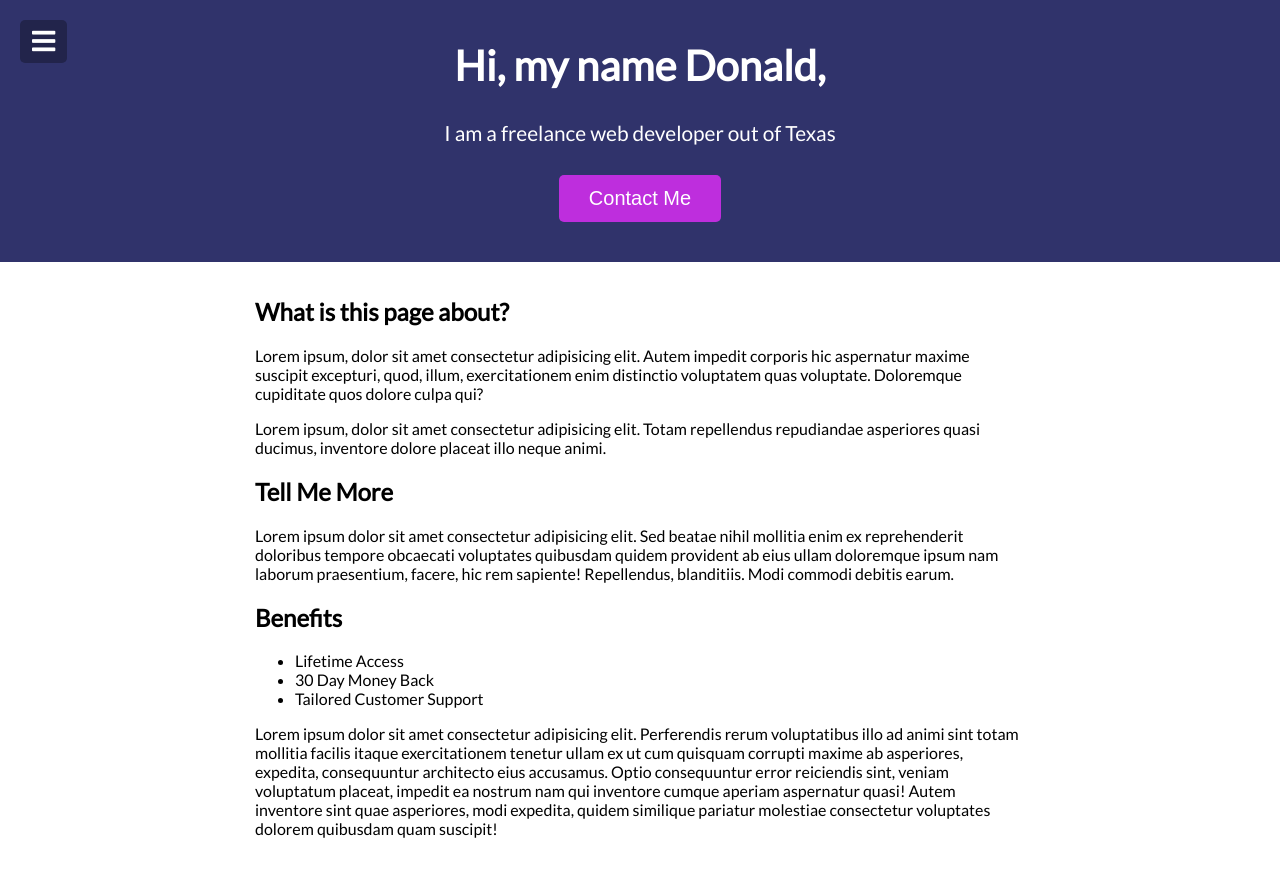
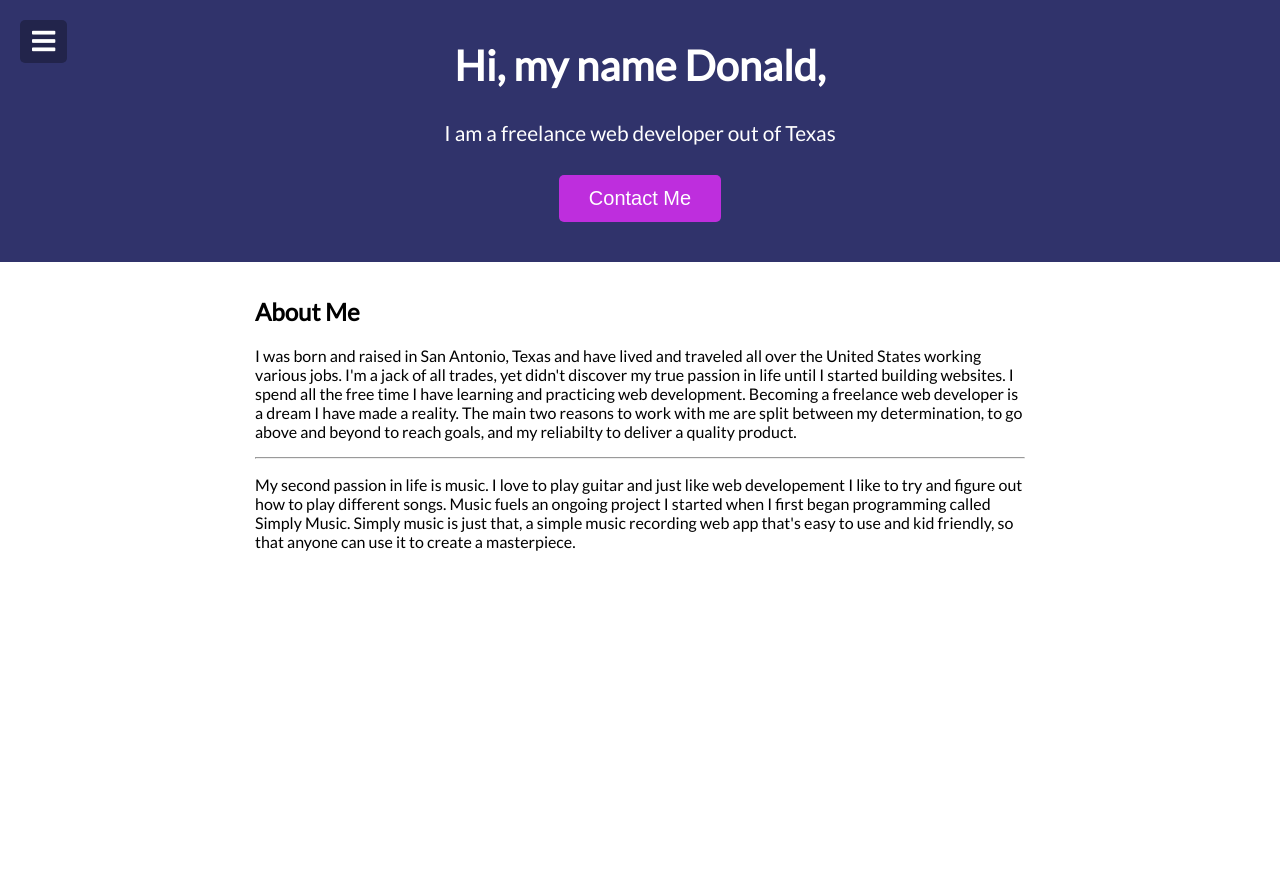
Before and after one commit to dballowe7912/portfolio-react, a React (Create React App) app: page / in a window 1280 px wide. After the commit the page ends 800 px from the top, so only its background shows below. Built offline with nearby package versions, Linux system fonts and the light colour scheme.

Commit message:
Created content for About Me Page

```diff
--- a/src/components/main-content/MainContent.component.jsx
+++ b/src/components/main-content/MainContent.component.jsx
@@ -5,21 +5,21 @@ class MainContent extends Component {
         return (
             <div className="main-content">
                 <div className="container">
-                    <h2>What is this page about?</h2>
-                    <p>Lorem ipsum, dolor sit amet consectetur adipisicing elit. Autem impedit corporis hic aspernatur maxime suscipit excepturi, quod, illum, exercitationem enim distinctio voluptatem quas voluptate. Doloremque cupiditate quos dolore culpa qui?</p>
-                    <p>Lorem ipsum, dolor sit amet consectetur adipisicing elit. Totam repellendus repudiandae asperiores quasi ducimus, inventore dolore placeat illo neque animi.</p>
+                    <h2>About Me</h2>
+                    <p>I was born and raised in San Antonio, Texas and have lived and traveled all over the United States
+                    working various jobs. I'm a jack of all trades, yet didn't discover my true passion in life
+                    until I started building websites. I spend all the free time I have learning and practicing web development.
+                    Becoming a freelance web developer is a dream I have made a reality. The main two reasons to work
+                    with me are split between my determination, to go above and beyond to reach goals, and my reliabilty to
+                    deliver a quality product.
+                    </p>
+                    <hr/>
+                    <p>My second passion in life is music. I love to play guitar and just like web developement I like to try and
+                        figure out how to play different songs. Music fuels an ongoing project I started when I first began programming
+                         called Simply Music. Simply music is just that, a simple music recording web app that's easy to use and kid friendly,
+                         so that anyone can use it to create a masterpiece.
+                    </p>
 
-                    <h2>Tell Me More</h2>
-                    <p>Lorem ipsum dolor sit amet consectetur adipisicing elit. Sed beatae nihil mollitia enim ex reprehenderit doloribus tempore obcaecati voluptates quibusdam quidem provident ab eius ullam doloremque ipsum nam laborum praesentium, facere, hic rem sapiente! Repellendus, blanditiis. Modi commodi debitis earum.</p>
-
-                    <h2>Benefits</h2>
-                    <ul>
-                        <li>Lifetime Access</li>
-                        <li>30 Day Money Back</li>
-                        <li>Tailored Customer Support</li>
-                    </ul>
-
-                    <p>Lorem ipsum dolor sit amet consectetur adipisicing elit. Perferendis rerum voluptatibus illo ad animi sint totam mollitia facilis itaque exercitationem tenetur ullam ex ut cum quisquam corrupti maxime ab asperiores, expedita, consequuntur architecto eius accusamus. Optio consequuntur error reiciendis sint, veniam voluptatum placeat, impedit ea nostrum nam qui inventore cumque aperiam aspernatur quasi! Autem inventore sint quae asperiores, modi expedita, quidem similique pariatur molestiae consectetur voluptates dolorem quibusdam quam suscipit!</p>
                 </div>
             </div>
         )
```
